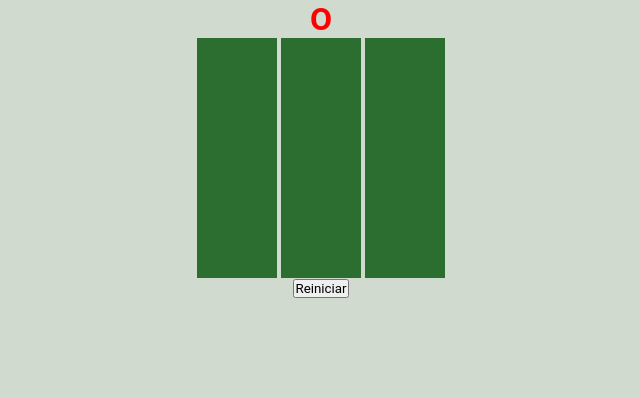
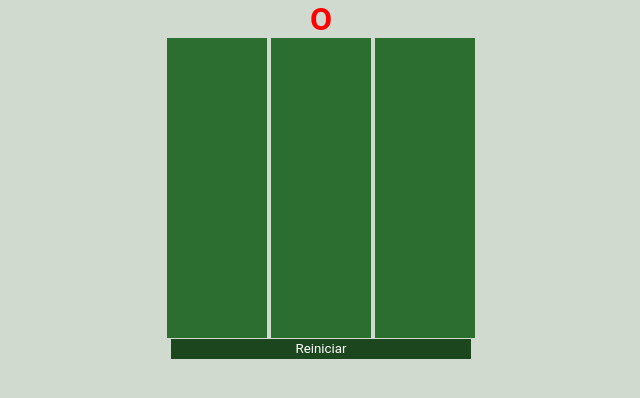
Before and after one commit to majutestoni/jogodavelha, a plain HTML site: page index.html in a window 1280 px wide. Shown: the whole page, without its empty margins (319-959 px from the left). Drawn offline with Linux system fonts and the light colour scheme.

Commit message:
atualizações

```diff
--- a/js/index.js
+++ b/js/index.js
@@ -6,7 +6,6 @@ const reinicirJogo = document.getElementById('reiniciarJogo');
 const jogadorVez = document.getElementById('jogador');
 let vencedor = '';
 let jogador = '';
-//sortearJogador();
 
 function sortearJogador () {
     if (Math.floor(Math.random() * 2) == 0) {
--- a/style/style.css
+++ b/style/style.css
@@ -9,16 +9,29 @@ body{
     text-align: center;
 }
 
-
 input{
     background-color: rgb(44, 110, 47);
-    width: 10vh;
-    height: 10vh;
+    width: 100px;
+    height: 100px;
     border: none;
     color: white;
+    font-size: 25px;
 }
 
 
 #jogador{
     display: inline;
 }
+
+#reiniciarJogo{
+    background-color: rgb(28, 71, 30);
+    color: white;
+    border: none;
+    width: 300px;
+    height: 20px;
+    cursor: pointer;
+}
+
+#reiniciarJogo:hover{
+background-color: rgb(10, 24, 11);
+}
```
Also changed, not shown: index.html (+1 -1 lines).
